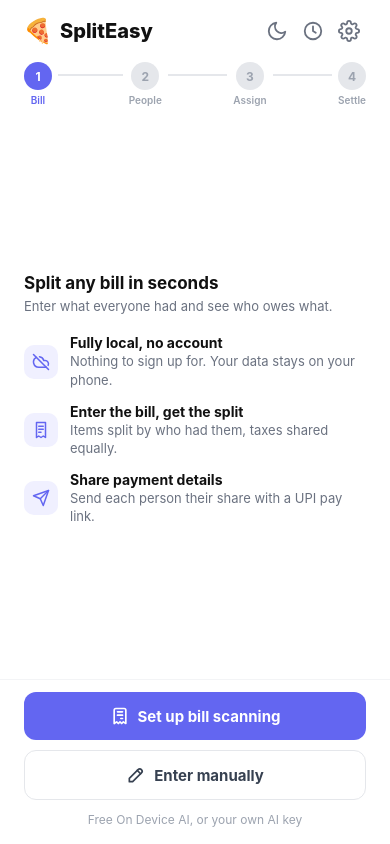
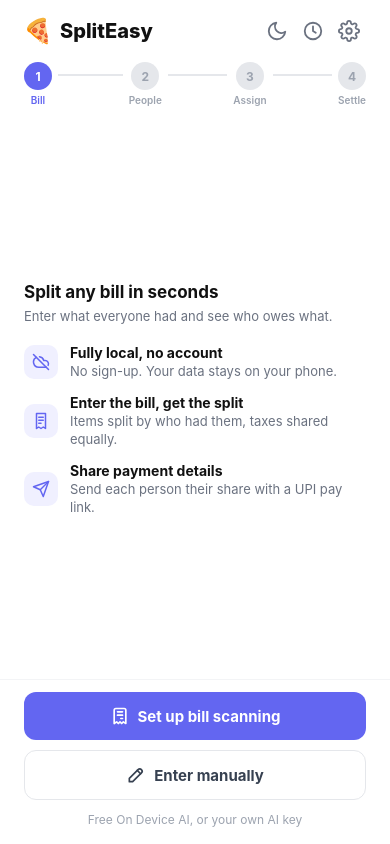
Before and after one commit to abhishek-bruno/bill-splitter, a React (Vite) app: page / in a window 390 px wide. Built offline with nearby package versions, Linux system fonts and the light colour scheme.

Commit message:
Shorten the home 'Fully local' line to fit on one line on phones

```diff
--- a/src/BillSplitter.jsx
+++ b/src/BillSplitter.jsx
@@ -166,7 +166,7 @@ const ResetButton = ({ onReset, hasData }) => (
 
 // Home page selling points; icons are 24x24 stroke paths
 const FEATURES = [
-  { title: "Fully local, no account", text: "Nothing to sign up for. Your data stays on your phone.",
+  { title: "Fully local, no account", text: "No sign-up. Your data stays on your phone.",
     icon: <><path d="M2 2l20 20" /><path d="M5.8 5.8A7 7 0 0 0 9 19h8.5a4.5 4.5 0 0 0 1.3-.2" /><path d="M21.5 16.5A4.5 4.5 0 0 0 17.5 10h-1.8A7 7 0 0 0 10 5.1" /></> },
   { title: "Enter the bill, get the split", text: "Items split by who had them, taxes shared equally.",
     icon: <><path d="M6 2h12v20l-3-2-3 2-3-2-3 2z" /><path d="M9 7h6M9 11h6M9 15h3" /></> },
```
